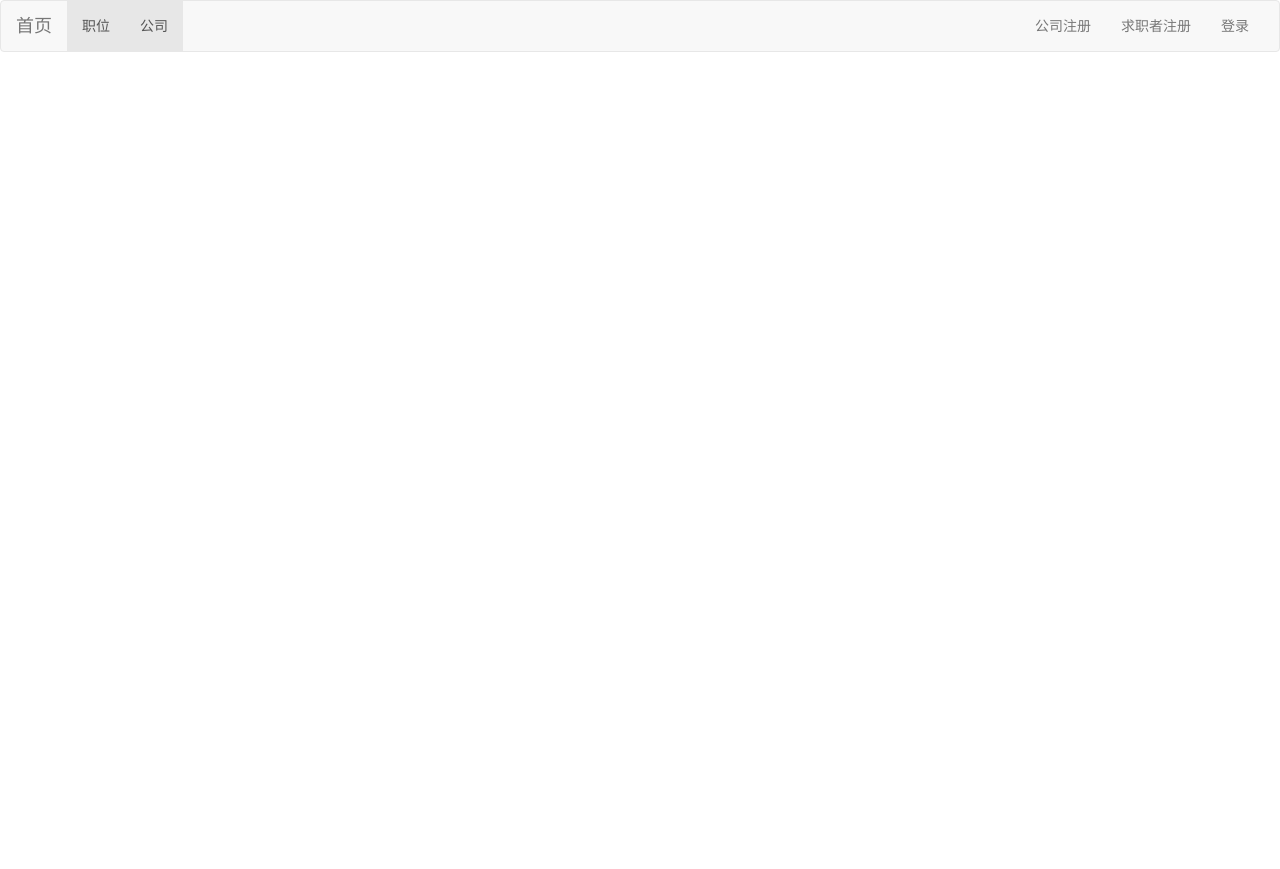
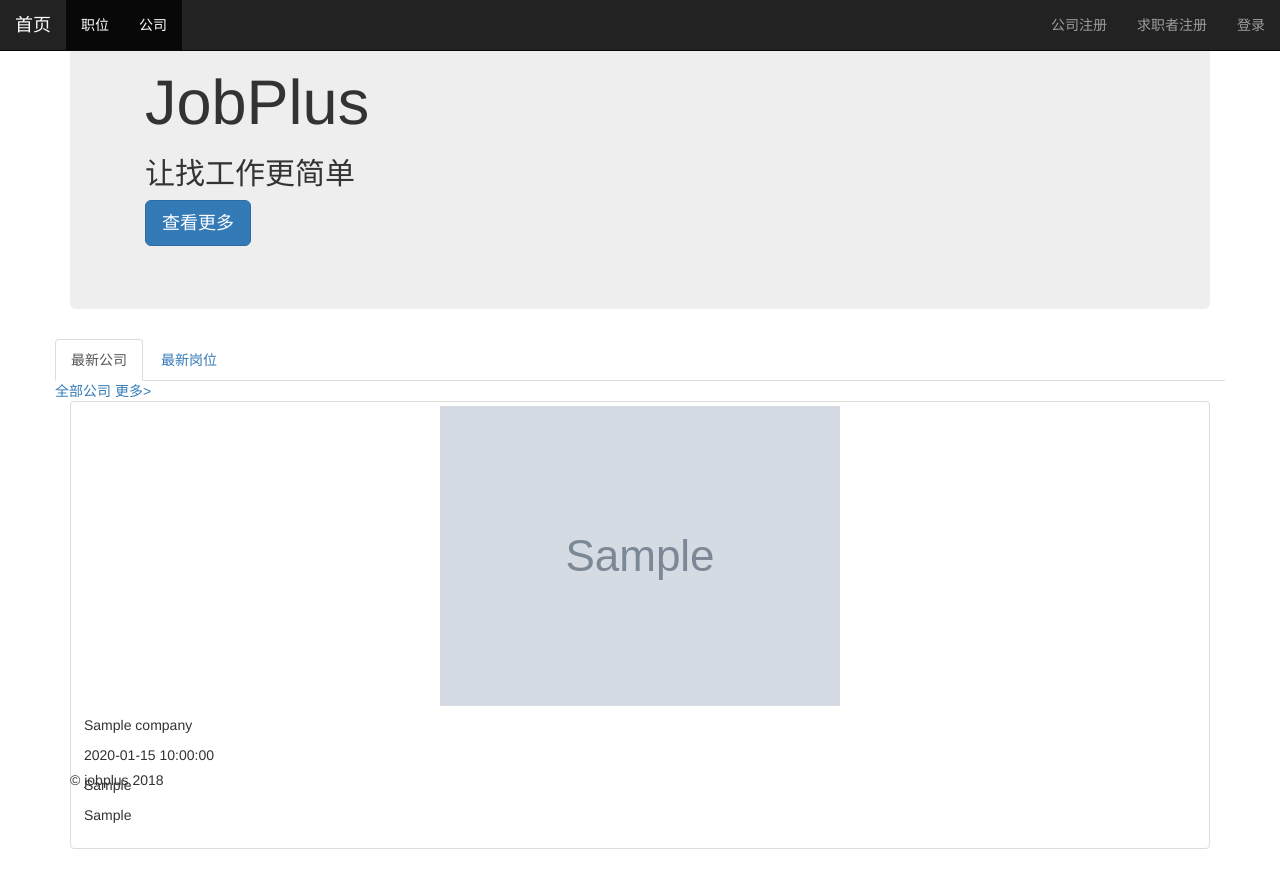
Before and after one commit to xxxxxxx7/jobplus3-4, a Flask app: page / in a window 1280 px wide. Before the commit the page ends 52 px from the top, so only its background shows below. Run offline with Flask 2, Linux system fonts and the light colour scheme; tables that the repository leaves empty hold one stand-in row (values such as "Sample post"); grey boxes marked "Sample" are stand-in pictures; data that the repository does not hold is empty; some libraries are stand-ins or nearby versions.

Commit message:
fix issue #26 (#30)
* merge from upstream

* base

* base

* issue 26

* issue 26

* issue 26

* issue 26

```diff
--- a/jobplus/config.py
+++ b/jobplus/config.py
@@ -7,12 +7,13 @@ class BaseConfig():
 
 class DevelopmentConfig(BaseConfig):
     path = os.path.join(os.getcwd(), 'jobplus.db').replace('\\', '/')
-    SQLALCHEMY_DATABASE_URI='sqlite:///{}'.format(path)
+    # SQLALCHEMY_DATABASE_URI='sqlite:///{}'.format(path)
+    SQLALCHEMY_DATABASE_URI='mysql://root@localhost/jobplus?charset=utf8'
     DEBUG = 1
 
 
 class ProductionConfig(BaseConfig):
-    SQLALCHEMY_DATABASE_URI='mysql://root:root@localhost/jobplus?charset=utf8'
+    SQLALCHEMY_DATABASE_URI='mysql://root@localhost/jobplus?charset=utf8'
     DEBUG = 0
 
 
--- a/jobplus/handlers/front.py
+++ b/jobplus/handlers/front.py
@@ -1,8 +1,11 @@
 from flask import Blueprint, render_template
+from jobplus.models import Job,Company
 
 
 front = Blueprint('front', __name__)
 
 @front.route('/')
 def index():
-    return render_template('index.html')
+    jobs = Job.query.order_by(Job.updated_at.desc()).limit(8)
+    companys = Company.query.order_by(Company.updated_at.desc()).limit(8)
+    return render_template('index.html',jobs=jobs,companys=companys)
--- a/jobplus/models.py
+++ b/jobplus/models.py
@@ -111,7 +111,7 @@ class EduExperience(Experience):
     resume = db.relationship('Resume', uselist=False)
 
 
-class ProjectExperice(Experience):
+class ProjectExperience(Experience):
     __tablename__ = 'preject_experience'
 
     name = db.Column(db.String(32), nullable=False)
--- a/jobplus/templates/base.html
+++ b/jobplus/templates/base.html
@@ -3,10 +3,13 @@
     <head>
         <meta charset="UTF-8">
         <title>{% block title %}{% endblock %}</title>
-        <link rel="stylesheet" href="http://labfile.oss.aliyuncs.com/courses/923/week7/code/bootstrap-3.3.7-dist/css/bootstrap.min.css">
+         {% block head_css %}
+        <link rel="stylesheet" href="https://cdn.bootcss.com/bootstrap/3.3.7/css/bootstrap.min.css">
+        <link rel="stylesheet" href="static/main.css">
+        {% endblock %}
     </head>
     <body>
-<nav class="navbar navbar-default">
+<nav class="navbar navbar-inverse navbar-fixed-top">
   <div class="container-fluid">
     <!-- Brand and toggle get grouped for better mobile display -->
     <div class="navbar-header">
@@ -35,20 +38,24 @@
     </ul>
 
     </div>
-
-
-
-
-
-
 </div>
 </nav>
 
 <div class="container">
-  {% block body %}{% endblock %}
-  {% block footer %}{% endblock %}
+     {% block body %}{% endblock %}
+
 </div>
+    {% block footer %}
+        <footer class="footer navbar-fixed-bottom">
+            <div class="container">
+                <p>&copy; jobplus 2018</p>
+            </div>
+        </footer>
+    {% endblock %}
 
-
+    {% block tail_js %}
+      <script src="https://cdnjs.cloudflare.com/ajax/libs/jquery/3.2.1/jquery.min.js"></script>
+      <script src="https://cdn.bootcss.com/bootstrap/3.3.7/js/bootstrap.min.js"></script>
+    {% endblock %}
     </body>
 </html>
--- a/jobplus/templates/index.html
+++ b/jobplus/templates/index.html
@@ -1,5 +1,62 @@
 {% extends 'base.html' %}
 
-{% block title %}Index{% endblock %}
+{% from "macros.html" import render_job_details,render_company_details %}
 
-{% block body %} {% endblock %}
+{% block title %}JobPlus{% endblock %}
+
+{% block body %}
+<div class="jumbotron ">
+	<div class="container">
+		<h1>JobPlus</h1>
+		<h2>让找工作更简单</h2>
+		<p><a class="btn btn-primary btn-lg" role="button" href="/jobs/">
+        查看更多</a>
+	</div>
+</div>
+
+<div class="row">
+  <ul id="job" class="nav nav-tabs">
+    <li role="presentation" class="active"><a href="#new_company" data-toggle="tab">最新公司</a></li>
+    <li role="presentation"><a href="#new_job" data-toggle="tab">最新岗位</a></li>
+  </ul>
+</div>
+
+
+<div class="row">
+<div  class="tab-content">
+  <div class="tab-pane fade in active" id="new_company">
+  		<div class="home-section-header">
+		    <a href="/companys/">
+		    	<span class="home-section-title">全部公司</span>
+		    </a>
+		    <a href="/companys/" class="see-more" >更多&gt;</a>
+		</div>
+		<div class="row">
+		  	<div class="container">
+		  		{% for company in companys %}
+		        	{{ render_company_details(company) }}
+		   		 {% endfor %}
+			</div>
+		</div>
+  </div>
+  <div class="tab-pane fade" id="new_job">
+  		<div class="home-section-header">
+		    <a href="/jobs/">
+		    	<span class="home-section-title">全部职位</span>
+		    </a>
+		    <a href="/jobs/" class="see-more" >更多&gt;</a>
+		</div>
+		<div class="row">
+		  	<div class="container">
+		  		{% for job in jobs %}
+		        	{{ render_job_details(job) }}
+		   		 {% endfor %}
+
+			</div>
+		</div>
+    </div>
+</div>
+</div>
+
+
+ {% endblock %}
--- /dev/null
+++ b/jobplus/templates/macros.html
@@ -0,0 +1,29 @@
+{% macro render_job_details(job) %}
+    <div class="caption">
+        <a href="/jobs/{{ job.id }}" target="_blank">
+        <h4 class="job_name">{{ job.name }}</h4>
+        </a>
+        <p>
+            <small class="job_info">{{ job.updated_at }}</small>
+            <small class="requirement">{{ job.experience_requirement }}</small>
+        </p>
+        <p class="salary">{{ job.salary_low }}~{{ job.salary_high }}</p>
+        <hr style="FILTER: alpha(opacity=100,finishopacity=0,style=3)" width="100%" color=#987cb9 SIZE=3>
+        <p class="company_name">{{ job.company.name }}</p>
+        <p class="company_desc">{{ job.company.team_introduction }}</p>
+        </div>
+{% endmacro %}
+
+{% macro render_company_details(company) %}
+    <div class="thumbnail">
+    	<a href="/companys/{{ company.id }}" target="_blank">
+			<img src="{{ company.logo }}" alt="logo">
+		</a>
+	    <div class="caption">
+			<p class="company_info">{{ company.name }}</p>
+	      	<p class="company_info">{{ company.updated_at }}</p>
+	        <p class="company_info">{{ company.location }}</p>
+	        <p class="tags">{{ company.tags }}</p>
+	    </div>
+    </div>
+{% endmacro %}
```
Also changed, not shown: jobplus/app.py (+9 -4 lines), jobplus/static/main.css (added), manage.py (line endings or trailing spaces), 1 other file.
